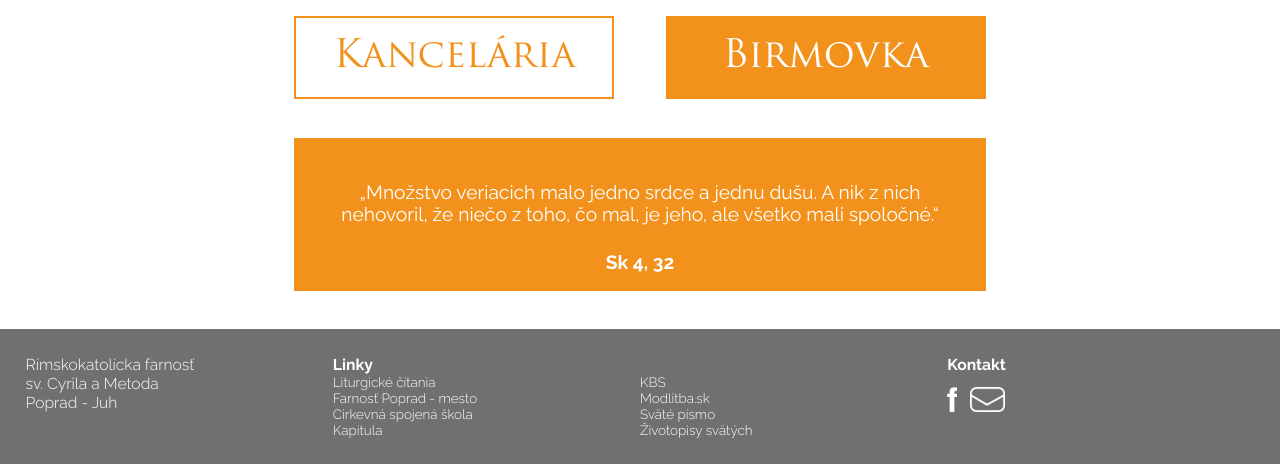
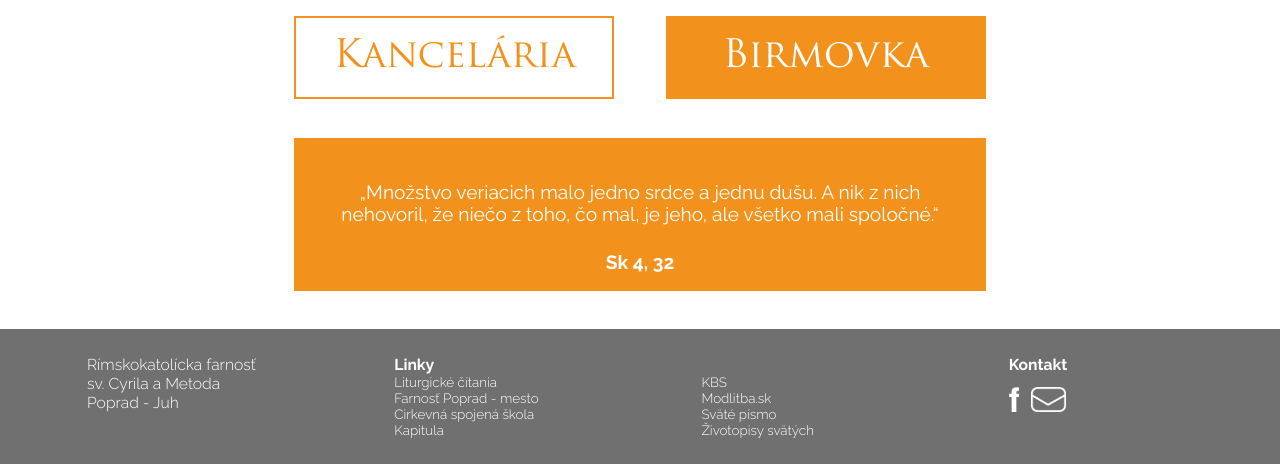
Before and after one commit to PSame18/rkc-poprad-juh, a plain HTML site: page index.html in a window 1280 px wide. Shown: the part 742-1206 px from the top of the page. Drawn offline with Linux system fonts and the light colour scheme.

Commit message:
adding class footer-part to divs in footer

```diff
--- a/index.html
+++ b/index.html
@@ -88,7 +88,7 @@
     </main>
 
     <footer>
-        <div id="footer-rimsko">
+        <div class="footer-part" id="footer-rimsko">
             Rímskokatolícka farnosť
             <br>
             sv. Cyrila a Metoda
@@ -96,7 +96,7 @@
             Poprad - Juh
         </div>
 
-        <div id="footer-links">
+        <div class="footer-part" id="footer-links">
             <b>Linky</b>
             <a id="footer-shortcut" href="https://lc.kbs.sk/" target="_blank">Liturgické čítania</a>
             <a id="footer-shortcut" href="https://www.rkcpoprad.sk/" target="_blank">Farnosť Poprad - mesto</a>
@@ -104,7 +104,7 @@
             <a id="footer-shortcut" href="http://dieceza.kapitula.sk/" target="_blank">Kapitula</a>
         </div>
 
-        <div id="footer-links2">
+        <div class="footer-part" id="footer-links2">
             <br>
             <a id="footer-shortcut" href="https://www.tkkbs.sk/" target="_blank">KBS</a>
             <a id="footer-shortcut" href="https://modlitba.sk/" target="_blank">Modlitba.sk</a>
@@ -112,7 +112,7 @@
             <a id="footer-shortcut" href="http://www.zivotopisysvatych.sk/" target="_blank">Životopisy svätých</a>
         </div>
 
-        <div id="footer-contact">
+        <div class="footer-part" id="footer-contact">
             <b>Kontakt</b>
             <div id="footer-div-shortcuts">
                 <a id="footer-shortcut-contact" href="https://www.facebook.com/rkcpopradjuh/" target="_blank"><img id="facebook-shortcut" alt="Facebook-link" src="public/Images/Icons/f.png"></a>
--- a/public/CSS/index.css
+++ b/public/CSS/index.css
@@ -357,3 +357,8 @@ img#facebook-shortcut,
 img#e-mail-shortcut {
     height: 2vw;
 }
+
+.footer-part{
+    width: 60%;
+    margin: 0 auto;
+}
```
